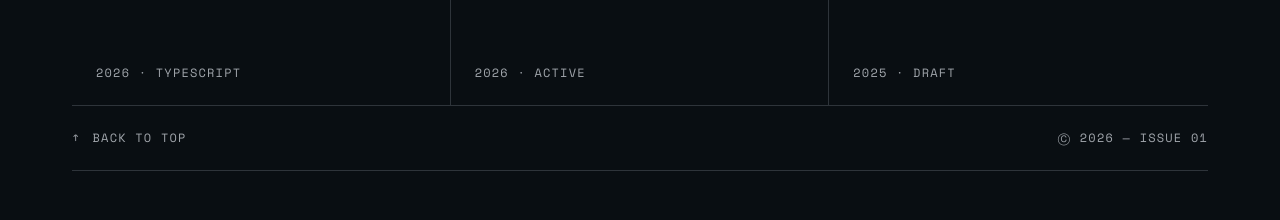
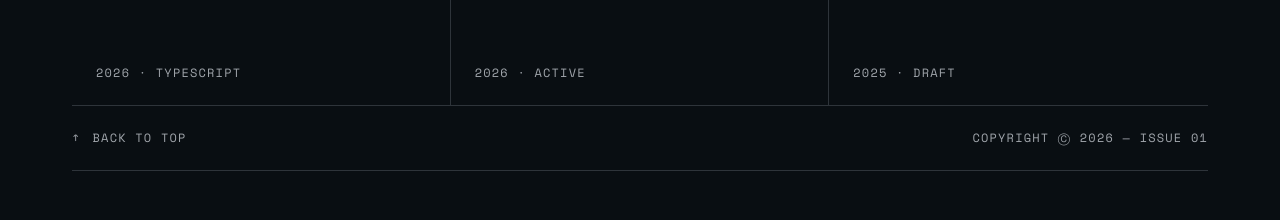
Before and after one commit to filipcodes/portfolio-2026, a React (Vite) app: page / in a window 1280 px wide. Shown: the part 2100-2320 px from the top of the page. Built offline with nearby package versions, Linux system fonts and the light colour scheme.

Commit message:
enh: Add details

```diff
--- a/src/routes/__root.tsx
+++ b/src/routes/__root.tsx
@@ -7,7 +7,7 @@ import { MouseFollower } from '@/shared/components/MouseFollower'
 import { useScrambledDocumentTitle } from '@/shared/hooks/useScrambledDocumentTitle'
 import { useTitleWave } from '@/shared/hooks/useTitleWave'
 
-const SITE_TITLE = 'Filip Sipos · Senior Full-Stack Developer · TypeScript'
+const SITE_TITLE = 'Filip Sipos · Senior Full-Stack Software Engineer'
 
 export const Route = createRootRoute({
   component: RootLayout,
--- a/src/shared/components/Footer.tsx
+++ b/src/shared/components/Footer.tsx
@@ -13,7 +13,7 @@ export function Footer() {
             Back to top
           </InPageScroll>
           <span className='text-fg-muted font-mono text-xs tracking-widest uppercase'>
-            &#9400; 2026 — Issue 01
+            Copyright &#9400; 2026 — Issue 01
           </span>
         </div>
       </div>
```
